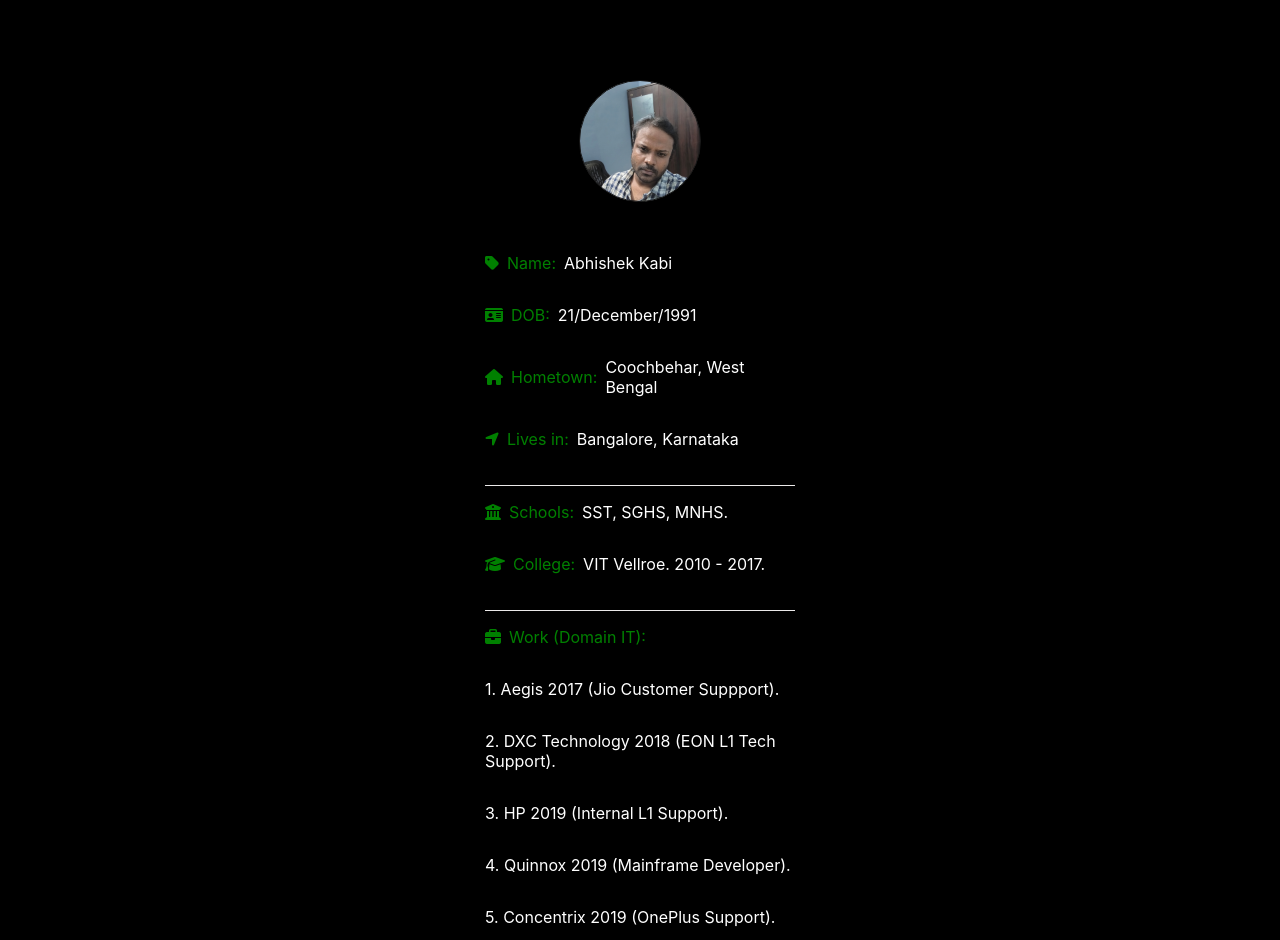
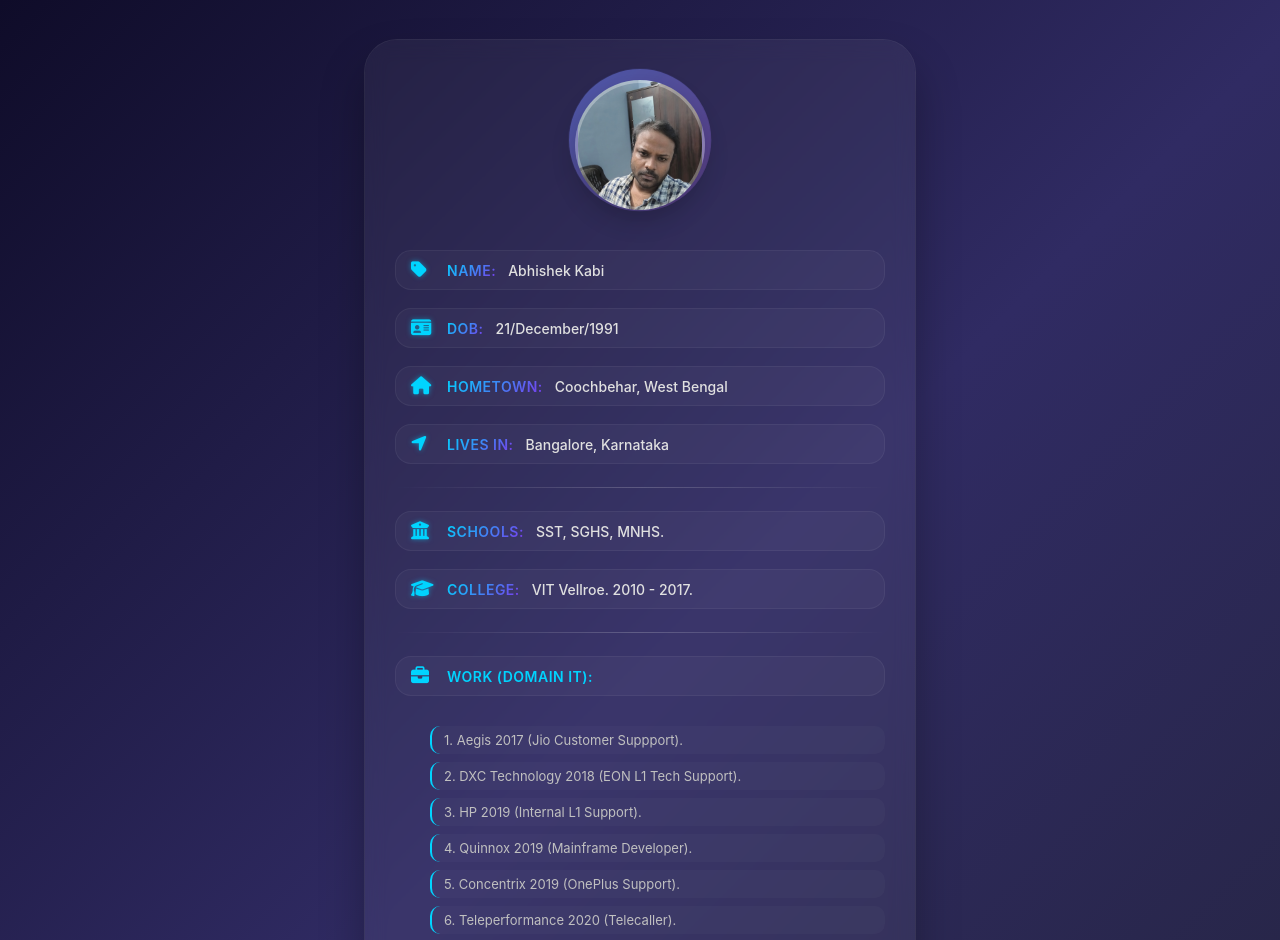
Before and after one commit to abk2191/my-profile, a React (Vite) app: page / in a window 1280 px wide. Shown: the top 940 px of the page. Built offline with nearby package versions, Linux system fonts and the light colour scheme.

Commit message:
Update index.css

```diff
--- a/src/index.css
+++ b/src/index.css
@@ -1,92 +1,306 @@
+* {
+  margin: 0;
+  padding: 0;
+  box-sizing: border-box;
+}
+
+body {
+  background: linear-gradient(135deg, #0f0c29 0%, #302b63 50%, #24243e 100%);
+  font-family: 'Inter', -apple-system, BlinkMacSystemFont, 'Segoe UI', sans-serif;
+  overflow-y: auto;
+  overflow-x: hidden;
+  min-height: 100vh;
+}
+
 .profile-container {
   display: flex;
   justify-content: center;
+  align-items: center;
   width: 100%;
-  height: 100vh;
-  margin-top: 60px;
-}
-
-body {
-  background-color: black;
-  overflow-y: auto;
-  overflow-x: hidden;
-  font-family: "Inter", sans-serif;
+  min-height: 100vh;
+  padding: 40px 20px;
 }
 
 .profile {
-  height: auto;
-  width: 350px;
+  max-width: 550px;
+  width: 100%;
+  background: rgba(255, 255, 255, 0.05);
+  backdrop-filter: blur(10px);
+  border-radius: 32px;
+  box-shadow: 0 25px 45px rgba(0, 0, 0, 0.3), 0 0 0 1px rgba(255, 255, 255, 0.1);
+  overflow: hidden;
+  transition: transform 0.3s ease, box-shadow 0.3s ease;
+}
+
+.profile:hover {
+  transform: translateY(-5px);
+  box-shadow: 0 35px 55px rgba(0, 0, 0, 0.4), 0 0 0 1px rgba(255, 255, 255, 0.2);
 }
 
 .profile-pic-container {
   display: flex;
-  align-items: center;
   justify-content: center;
+  padding: 40px 0 20px 0;
+  position: relative;
+}
+
+.profile-pic-container::before {
+  content: '';
+  position: absolute;
+  top: 30px;
+  width: 140px;
+  height: 140px;
+  border-radius: 50%;
+  background: linear-gradient(135deg, #667eea 0%, #764ba2 100%);
+  animation: pulse 2s ease-in-out infinite;
+}
+
+@keyframes pulse {
+  0%, 100% {
+    opacity: 0.5;
+    transform: scale(1);
+  }
+  50% {
+    opacity: 0.8;
+    transform: scale(1.05);
+  }
 }
 
 .profile-pic {
-  height: 120px;
-  width: 120px;
-  border: 1px solid #1a1a1a;
+  height: 130px;
+  width: 130px;
   border-radius: 50%;
-  margin-top: 20px;
   background-image: url("/Screenshot_20260405_011525_Gallery.jpg");
   background-size: cover;
   background-repeat: no-repeat;
   background-position: center;
+  border: 3px solid rgba(255, 255, 255, 0.3);
+  box-shadow: 0 10px 25px rgba(0, 0, 0, 0.2);
+  position: relative;
+  z-index: 1;
+  transition: transform 0.3s ease, border-color 0.3s ease;
+}
+
+.profile-pic:hover {
+  transform: scale(1.02);
+  border-color: rgba(255, 255, 255, 0.6);
+}
+
+.profile-details {
+  padding: 20px 30px 30px 30px;
 }
 
 .basic-info {
-  margin-top: 15px;
-  padding: 20px;
-}
-
-.basic-info i {
-  color: green;
-}
-
-.basic-info-head {
-  color: green;
-}
-
-.basic-info p {
-  color: white;
+  display: flex;
+  flex-direction: column;
+  gap: 18px;
 }
 
 .flex-box {
   display: flex;
   align-items: center;
-  gap: 8px;
+  gap: 12px;
+  flex-wrap: wrap;
+  padding: 10px 15px;
+  background: rgba(255, 255, 255, 0.03);
+  border-radius: 16px;
+  transition: all 0.3s ease;
+  border: 1px solid rgba(255, 255, 255, 0.05);
+}
+
+.flex-box:hover {
+  background: rgba(255, 255, 255, 0.08);
+  border-color: rgba(255, 255, 255, 0.15);
+  transform: translateX(5px);
+}
+
+.flex-box i {
+  color: #00d4ff;
+  font-size: 18px;
+  width: 24px;
+  text-shadow: 0 0 5px rgba(0, 212, 255, 0.5);
+}
+
+.basic-info-head {
+  color: #00d4ff;
+  font-weight: 600;
+  font-size: 14px;
+  letter-spacing: 0.5px;
+  text-transform: uppercase;
+  background: linear-gradient(135deg, #00d4ff, #7c3aed);
+  background-clip: text;
+  -webkit-background-clip: text;
+  -webkit-text-fill-color: transparent;
+}
+
+.flex-box p {
+  color: #e0e0e0;
+  font-size: 14px;
+  font-weight: 500;
+  margin: 0;
 }
 
 .divider-line {
-  border-top: 1px solid rgb(235, 233, 233);
-  margin-top: 20px;
+  height: 1px;
+  background: linear-gradient(90deg, transparent, rgba(255, 255, 255, 0.2), transparent);
+  margin: 5px 0;
 }
 
 .icon-and-label {
   display: flex;
   align-items: center;
-  gap: 8px;
+  gap: 12px;
+  padding: 10px 15px;
+  background: rgba(255, 255, 255, 0.03);
+  border-radius: 16px;
+  border: 1px solid rgba(255, 255, 255, 0.05);
+}
+
+.icon-and-label i {
+  color: #00d4ff;
+  font-size: 18px;
+  width: 24px;
 }
 
 .icon-and-label p {
-  color: green;
-}
-
-.icon-and-label span {
-  color: white;
+  color: #00d4ff;
+  font-weight: 600;
+  font-size: 14px;
+  margin: 0;
+  text-transform: uppercase;
+  letter-spacing: 0.5px;
 }
 
 .work-details {
   display: flex;
   flex-direction: column;
+  gap: 8px;
+  margin-top: 15px;
+  margin-left: 35px;
 }
 
-a {
-  color: white; /* Inherits color from parent */
+.work-details p {
+  color: #c0c0c0;
+  font-size: 13px;
+  padding: 6px 12px;
+  background: rgba(255, 255, 255, 0.02);
+  border-radius: 10px;
+  transition: all 0.2s ease;
+  border-left: 2px solid #00d4ff;
+}
+
+.work-details p:hover {
+  background: rgba(255, 255, 255, 0.06);
+  transform: translateX(5px);
+  color: white;
+}
+
+.flex-box-for-work {
+  display: flex;
+  flex-direction: column;
+  gap: 15px;
+}
+
+.flex-box a {
+  color: #00d4ff;
+  text-decoration: none;
+  font-weight: 500;
+  transition: all 0.2s ease;
+  padding: 2px 8px;
+  border-radius: 8px;
+}
+
+.flex-box a:hover {
+  color: #7c3aed;
+  text-decoration: underline;
+  background: rgba(255, 255, 255, 0.05);
 }
 
 .margin {
-  margin-bottom: 80px;
+  margin-bottom: 20px;
 }
+
+/* Scrollbar styling */
+::-webkit-scrollbar {
+  width: 8px;
+}
+
+::-webkit-scrollbar-track {
+  background: rgba(255, 255, 255, 0.05);
+  border-radius: 10px;
+}
+
+::-webkit-scrollbar-thumb {
+  background: linear-gradient(135deg, #00d4ff, #7c3aed);
+  border-radius: 10px;
+}
+
+::-webkit-scrollbar-thumb:hover {
+  background: linear-gradient(135deg, #7c3aed, #00d4ff);
+}
+
+/* Responsive design */
+@media (max-width: 600px) {
+  .profile {
+    max-width: 100%;
+  }
+
+  .profile-details {
+    padding: 20px;
+  }
+
+  .flex-box {
+    padding: 8px 12px;
+    gap: 8px;
+  }
+
+  .flex-box p {
+    font-size: 12px;
+  }
+
+  .work-details {
+    margin-left: 20px;
+  }
+
+  .work-details p {
+    font-size: 11px;
+  }
+}
+
+/* Smooth animations */
+@keyframes fadeInUp {
+  from {
+    opacity: 0;
+    transform: translateY(30px);
+  }
+  to {
+    opacity: 1;
+    transform: translateY(0);
+  }
+}
+
+.profile {
+  animation: fadeInUp 0.6s ease-out;
+}
+
+.flex-box, .icon-and-label, .work-details p {
+  animation: fadeInUp 0.4s ease-out backwards;
+}
+
+.flex-box:nth-child(1) { animation-delay: 0.1s; }
+.flex-box:nth-child(2) { animation-delay: 0.15s; }
+.flex-box:nth-child(3) { animation-delay: 0.2s; }
+.flex-box:nth-child(4) { animation-delay: 0.25s; }
+.icon-and-label { animation-delay: 0.3s; }
+.work-details p:nth-child(1) { animation-delay: 0.35s; }
+.work-details p:nth-child(2) { animation-delay: 0.4s; }
+.work-details p:nth-child(3) { animation-delay: 0.45s; }
+.work-details p:nth-child(4) { animation-delay: 0.5s; }
+.work-details p:nth-child(5) { animation-delay: 0.55s; }
+.work-details p:nth-child(6) { animation-delay: 0.6s; }
+.work-details p:nth-child(7) { animation-delay: 0.65s; }
+.work-details p:nth-child(8) { animation-delay: 0.7s; }
+.work-details p:nth-child(9) { animation-delay: 0.75s; }
+.work-details p:nth-child(10) { animation-delay: 0.8s; }
+.work-details p:nth-child(11) { animation-delay: 0.85s; }
+.work-details p:nth-child(12) { animation-delay: 0.9s; }
```
